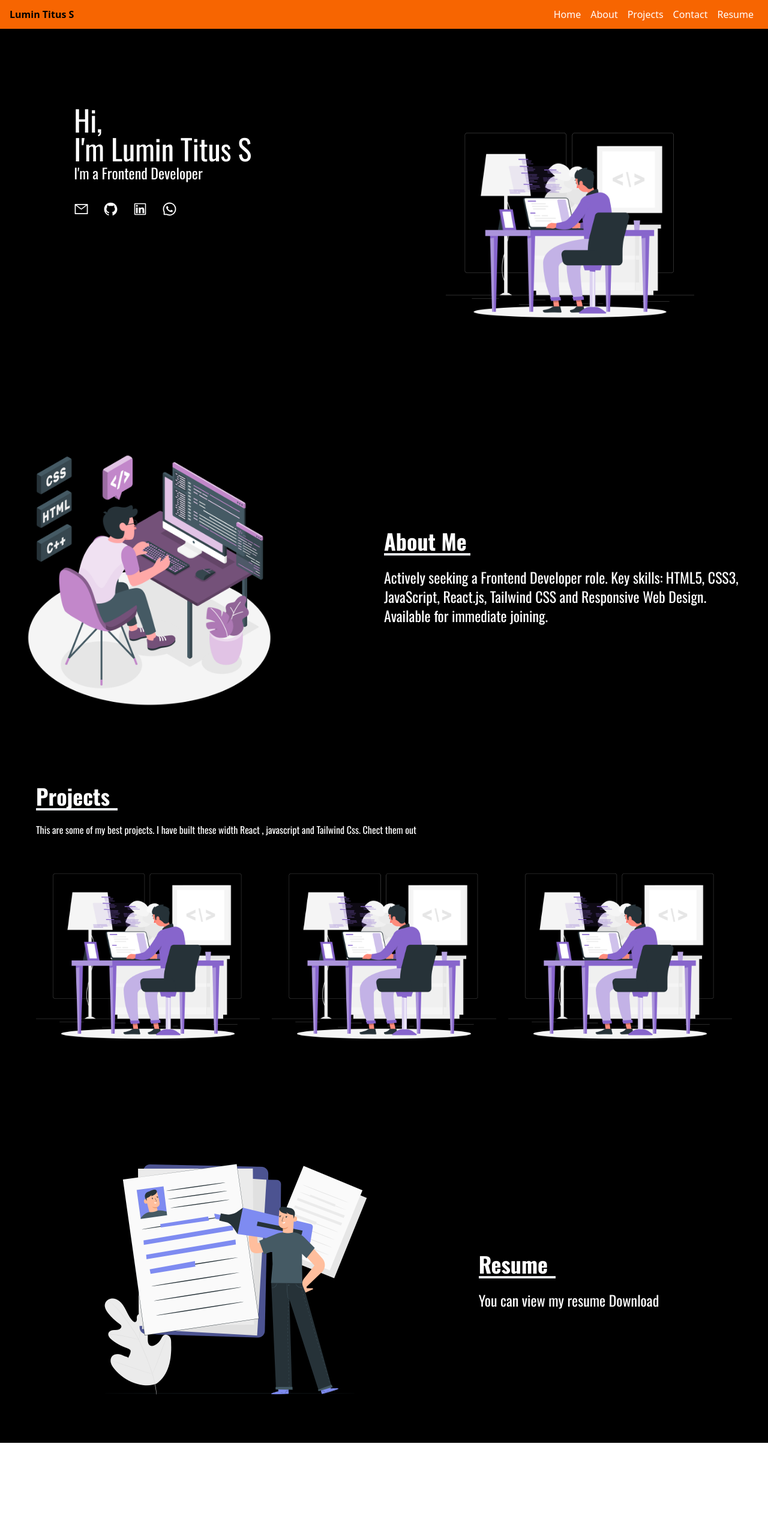
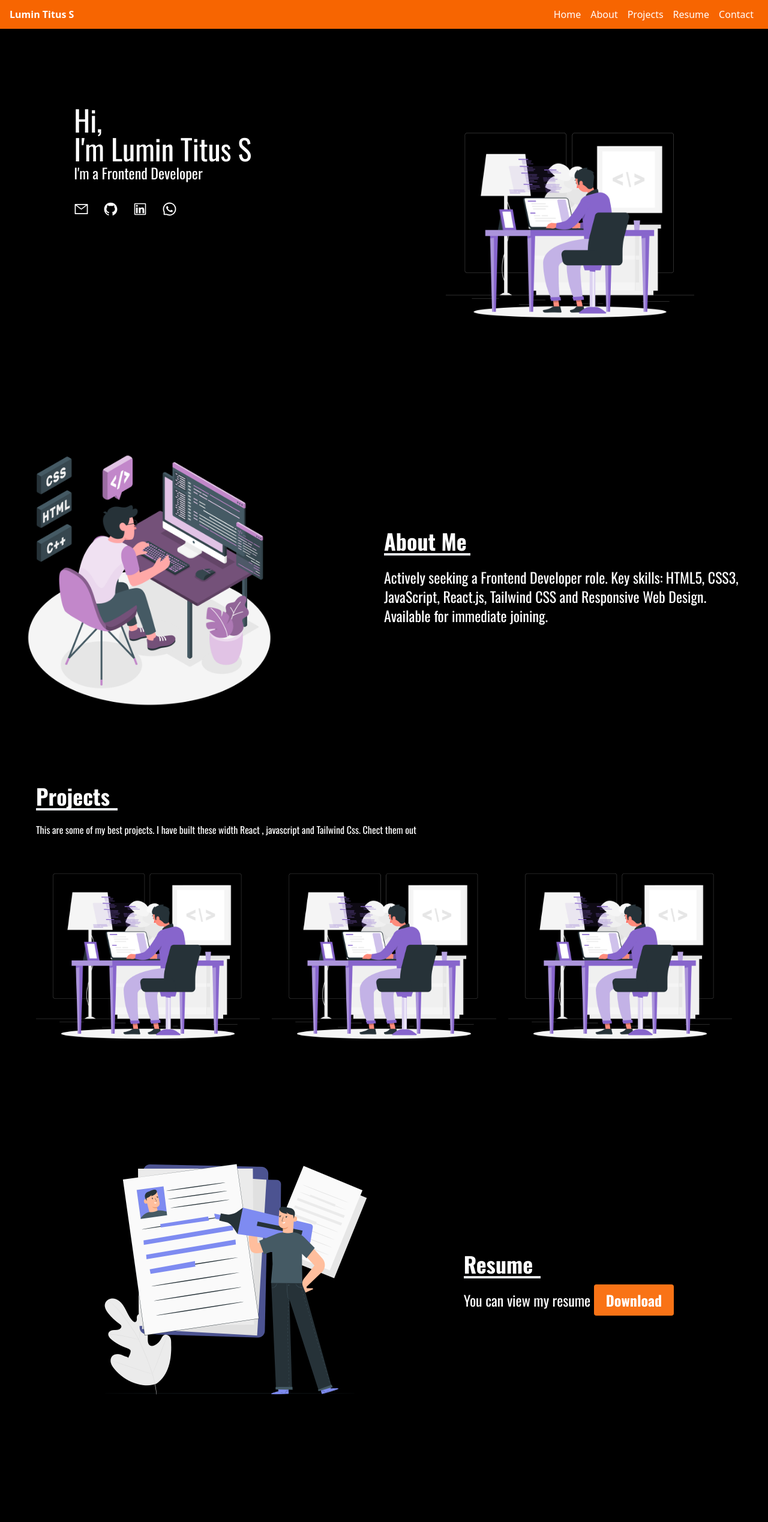
Before and after one commit to Lumintitus/luminportfolio, a React (Create React App) app: page / in a window 1280 px wide. Shown: the top 2537 px of the page at 60% size. Before the commit the page ends 2405 px from the top, so only its background shows below. Built offline with nearby package versions, Linux system fonts and the light colour scheme; a web font is replaced by a local one.

Commit message:
Add Contact and Footer components; update index.html title and styles

```diff
--- a/public/index.html
+++ b/public/index.html
@@ -25,7 +25,7 @@
       Learn how to configure a non-root public URL by running `npm run build`.
     -->
       <link href="https://fonts.googleapis.com/css2?family=IBM+Plex+Sans:ital,wght@0,100..700;1,100..700&family=Manrope:wght@200..800&family=Nunito:ital,wght@0,200..1000;1,200..1000&family=Oswald:wght@200..700&family=Playwrite+AU+TAS:wght@100..400&family=Poppins:ital,wght@0,100;0,200;0,300;0,400;0,500;0,600;0,700;0,800;0,900;1,100;1,200;1,300;1,400;1,500;1,600;1,700;1,800;1,900&family=Roboto+Serif:ital,opsz,wght@0,8..144,100..900;1,8..144,100..900&family=Urbanist:ital,wght@0,100..900;1,100..900&display=swap" rel="stylesheet">
-    <title>React App</title>
+    <title>Lumin Portfolio</title>
   </head>
   <body>
     <noscript>You need to enable JavaScript to run this app.</noscript>
--- a/src/App.css
+++ b/src/App.css
@@ -15,7 +15,7 @@ Header ul li {
 }
 
 .mobile-nav {
-    background-color: black;
+    background-color: rgb(223, 217, 210);
     position: fixed;
     top: 50px;
     left: 0;
@@ -29,3 +29,10 @@ Header ul li {
 .project-desc {
     @apply absolute left-0 right-0 bottom-0 top-0 text-[1rem] hover:opacity-100 opacity-0 duration-500 bg-slate-700;
 }
+
+.btn{
+    @apply bg-orange-500 text-white font-bold py-2 px-5 hover:border-2 border-white rounded;
+}
+html{
+    scroll-behavior: smooth;
+}
--- a/src/App.js
+++ b/src/App.js
@@ -5,6 +5,8 @@ import Hero from './Components/Hero'
 import about from './Components/About'
 import Projects from './Components/Projects';
 import Resume from './Components/Resume';
+import Contact from './Components/Contact'
+import Footer from './Components/Footer'
 function App() {
   return (
     <div className="App">
@@ -13,6 +15,8 @@ function App() {
       <About/>
       <Projects/>
       <Resume/>
+      <Contact/>
+      <Footer/>
     </div>
   );
 }
--- a/src/Components/About.js
+++ b/src/Components/About.js
@@ -1,14 +1,18 @@
 import about from "../images/Programming-amico.png"
 export default function About() {
+const config = {
+    intro : "Actively seeking a Frontend Developer role. Key skills: HTML5, CSS3, JavaScript, React.js, Tailwind CSS and Responsive Web Design. Available for immediate joining."
+}
+
     return (
-        <section className="flex flex-col md:flex-row bg-secondary text-white font-hero-font px-6">
+        <section id='about' className="flex flex-col md:flex-row bg-secondary text-white font-hero-font px-6">
             <div className="md:w-1/2 py-5">
                 <img className="w-[450px]" src={about} />
             </div>
             <div className="md:w-1/2 flex justify-center ">
                 <div className="flex flex-col justify-center">
                     <h1 className="text-4xl border-b-4 mb-5 font-bold w-[9rem]">About Me</h1>
-                    <p className="text-2xl">Actively seeking a Frontend Developer role. Key skills: HTML5, CSS3, JavaScript, React.js, Tailwind CSS and Responsive Web Design. Available for immediate joining.</p>
+                    <p className="text-2xl">{config.intro}</p>
                 </div>
 
             </div>
--- /dev/null
+++ b/src/Components/Contact.js
@@ -0,0 +1,15 @@
+import resume from "../images/Resume-pana.png"
+export default function Contact() {
+    return (
+        <section id='contact' className="flex flex-col bg-secondary text-white font-hero-font px-5 py-32">
+
+            <div className="flex flex-col items-center ">
+
+                    <h1 className="text-4xl border-b-4 mb-5 font-bold w-[8rem]">Contact</h1>
+                    <p className="md:text-4xl pb-5"> If You want to discuss more detail, please contact me.</p>
+                    <p className="py-2"><span className="font-bold">Email: </span>lumintitus05@gmail.com..</p>
+                    <p className="py-2"><span className="font-bold">Phone: </span>+91 9360730480.</p>
+            </div>
+        </section>
+    )
+}
--- /dev/null
+++ b/src/Components/Footer.js
@@ -0,0 +1,5 @@
+export default function Footer(){
+    return(
+        <div className="py-4 bg-secondary text-center text-white">&copy;Lumin Titus 2025</div>
+    )
+}
--- a/src/Components/Header.js
+++ b/src/Components/Header.js
@@ -6,23 +6,26 @@ export default function Header(){
 
     return(
         <header className="flex justify-between px-4 py-3 bg-primary ">
-            <a className="font-bold text-black" href="#">Lumin Titus S</a>
+            <a className="font-bold text-white" href="#">Lumin Titus S</a>
             <nav className="hidden md:block">
             <ul className="flex text-white">
-                <li><a href="#">Home</a></li>
-                <li><a href="#">About</a></li>
-                <li><a href="#">Projects</a></li>
-                <li><a href="#">Contact</a></li>
-                <li><a href="#">Resume</a></li>
+                <li><a href="/">Home</a></li>
+                <li><a href="#about">About</a></li>
+                <li><a href="#project">Projects</a></li>
+                <li><a href="#resume">Resume</a></li>
+                <li><a href="#contact">Contact</a></li>
+
             </ul>
             </nav>
-            { togglemenu && <nav className="block md:hidden">
-            <ul className="flex flex-col text-red-500 mobile-nav">
-                <li><a href="#">Home</a></li>
-                <li><a href="#">About</a></li>
-                <li><a href="#">Projects</a></li>
-                <li><a href="#">Contact</a></li>
-                <li><a href="#">Resume</a></li>
+            { togglemenu &&
+            <nav className="block md:hidden">
+            <ul onClick={()=>settogglemenu(!togglemenu) } className="flex flex-col text-white mobile-nav">
+                <li><a href="/">Home</a></li>
+                <li><a href="#about">About</a></li>
+                <li><a href="#project">Projects</a></li>
+                 <li><a href="#resume">Resume</a></li>
+                <li><a href="#contact">Contact</a></li>
+
             </ul>
             </nav>}
             <button onClick={()=> settogglemenu(!togglemenu)} className='block md:hidden'><Bars3Icon className='text-white h-5'/></button>
--- a/src/Components/Hero.js
+++ b/src/Components/Hero.js
@@ -4,7 +4,7 @@ import { AiOutlineGithub,AiOutlineLinkedin,AiOutlineWhatsApp,AiOutlineMail , } f
 
 export default function Hero() {
     return (
-        <session className="flex md:flex-row flex-col px-5 py-32 bg-secondary justify-center">
+        <section id='hero' className="flex md:flex-row flex-col px-5 py-32 bg-secondary justify-center">
             <div className='md:w-1/2 flex flex-col'>
                 <h1 className=' text-white text-5xl font-hero-font'>Hi,
                 <br /> I'm Lumin Titus S
@@ -19,6 +19,6 @@ export default function Hero() {
                 </div>
             </div>
        <img className='md:w-1/3 ' src={heroimg} />
-        </session>
+        </section>
     )
 }
--- a/src/Components/Projects.js
+++ b/src/Components/Projects.js
@@ -2,7 +2,7 @@ import projectimg from '../images/programmer.png'
 
 export default function Projects() {
     return (
-        <section className="flex flex-col px-5 py-20 justify-center  font-hero-font bg-secondary text-white text-[3rem]">
+        <section id='project' className="flex flex-col px-5 py-20 justify-center  font-hero-font bg-secondary text-white text-[3rem]">
             <div className="w-full">
                 <div className="flex flex-col px-10 py-5">
                     <h1 className="text-4xl border-b-4 mb-5 font-bold w-[8.5rem]">Projects</h1>
--- a/src/Components/Resume.js
+++ b/src/Components/Resume.js
@@ -1,14 +1,14 @@
 import resume from "../images/Resume-pana.png"
 export default function Resume() {
     return (
-        <section className="flex flex-col md:flex-row bg-secondary text-white font-hero-font px-6">
+        <section id='resume' className="flex flex-col md:flex-row bg-secondary text-white font-hero-font px-6">
             <div className=" flex justify-end md:w-1/2 py-5">
                 <img className="w-[500px]" src={resume} />
             </div>
-            <div className="md:w-1/2 flex justify-center ">
+            <div className="md:w-1/2 flex justify-center">
                 <div className="flex flex-col justify-center">
                     <h1 className="text-4xl border-b-4 mb-5 font-bold w-[8rem]">Resume</h1>
-                    <p className="text-2xl">You can view my resume <a href="#">Download</a></p>
+                    <p className="text-2xl">You can view my resume <a className="btn" href="#">Download</a></p>
                 </div>
 
             </div>
```
